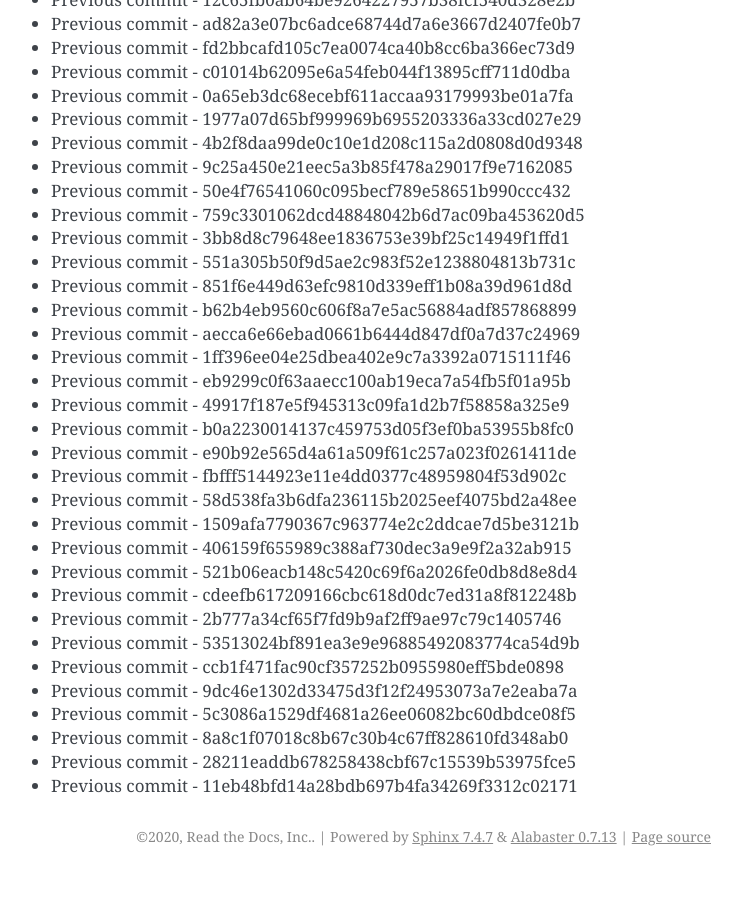
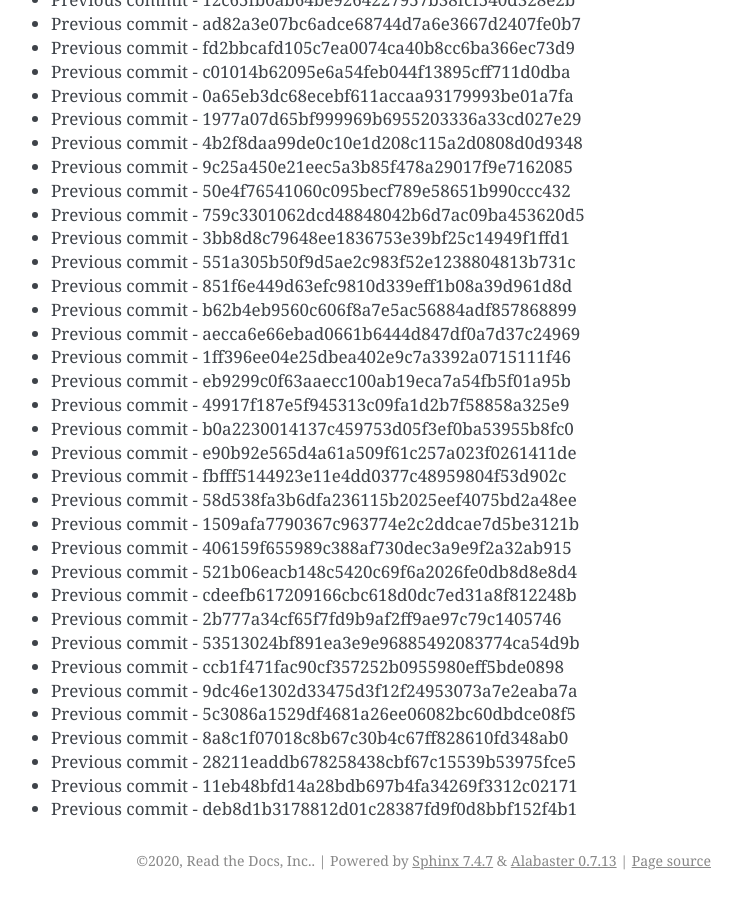
Before and after one commit to readthedocs/rtd-git-stresstest, a Sphinx documentation site: the page built from docs/updates.rst, in a window 1280 px wide and 900 px high, scrolled down 10864 px. Shown: the whole window, without its empty margins (399-1141 px from the left). Built offline with Sphinx 7.4.7, drawn with Linux system fonts in a browser that asks for light colours; before the commit the page ends 11740 px from its top, so only the background shows below that.

Commit message:
Generating commit from previous: deb8d1b3178812d01c28387fd9f0d8bbf152f4b1

```diff
--- a/docs/updates.rst
+++ b/docs/updates.rst
@@ -488,3 +488,4 @@ It can be tested for any performance characteristics.
 * Previous commit - 8a8c1f07018c8b67c30b4c67ff828610fd348ab0
 * Previous commit - 28211eaddb678258438cbf67c15539b53975fce5
 * Previous commit - 11eb48bfd14a28bdb697b4fa34269f3312c02171
+* Previous commit - deb8d1b3178812d01c28387fd9f0d8bbf152f4b1
```
